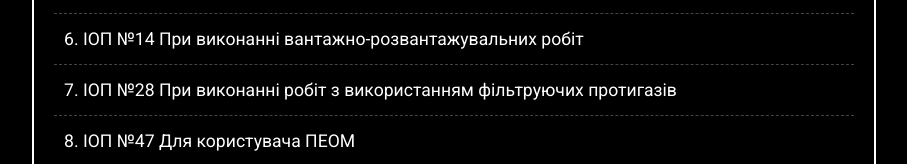
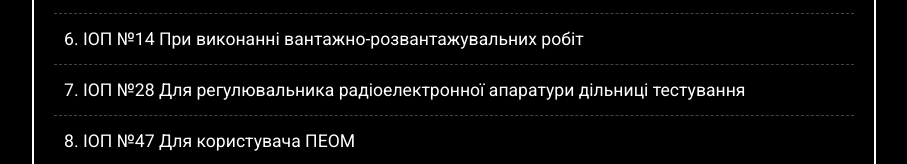
Before and after one commit to shylovak-spec/IOP_HT, a plain HTML site: page index.html in a window 1280 px wide. Shown: the part 416-580 px from the top of the page, without its empty margins (186-1093 px from the left). Drawn offline with Linux system fonts and the light colour scheme.

Commit message:
Update index.html

```diff
--- a/index.html
+++ b/index.html
@@ -107,7 +107,7 @@
     <li data-file="iop11">4. ІОП №11 При роботі з ізопропиловим спиртом</li>
     <li data-file="iop13">5. ІОП №13 При роботі з ручними візками</li>
     <li data-file="iop14">6. ІОП №14 При виконанні вантажно-розвантажувальних робіт</li>
-    <li data-file="iop28">7. ІОП №28 При виконанні робіт  з використанням фільтруючих протигазів</li>
+    <li data-file="iop28">7. ІОП №28 Для регулювальника радіоелектронної апаратури дільниці тестування</li>
     <li data-file="iop47">8. ІОП №47 Для користувача ПЕОМ</li>
      <li data-file="iop54">9. ІОП №54 Під час роботи з пневматичним інструментом</li>
     <li><a href="first_aid.html">10. Порядок надання домедичної допомоги</a></li>
```
